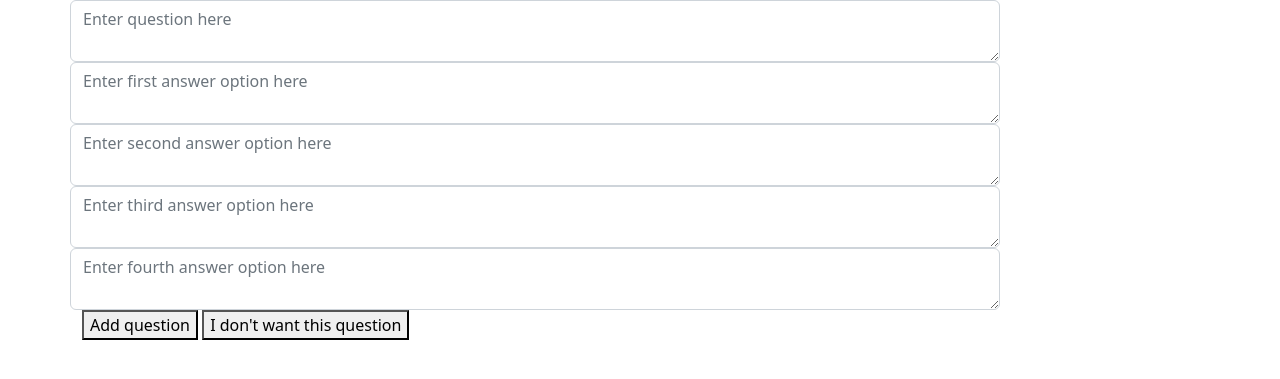
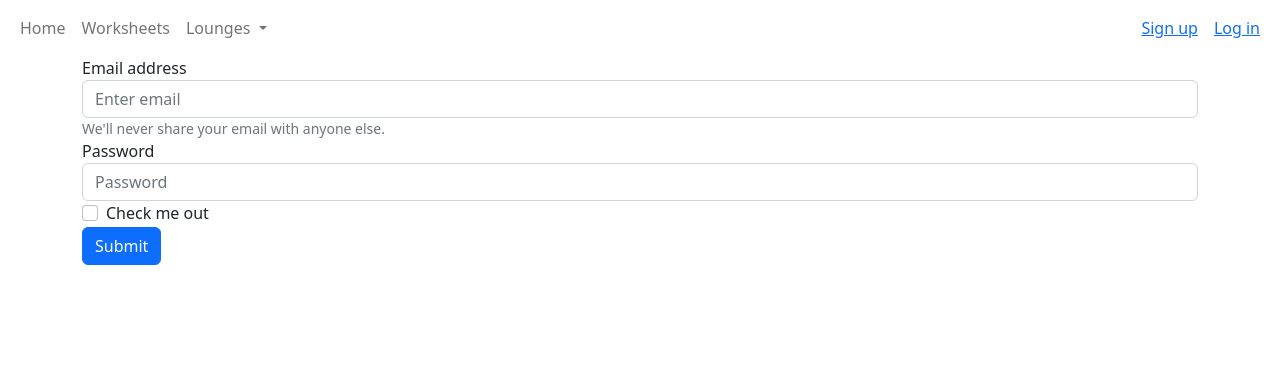
Before and after one commit to meyburdj/ela-worhseets, a Flask app: page /test in a window 1280 px wide. Shown: the top 379 px of the page. Run offline with Flask 3, Linux system fonts and the light colour scheme.

Commit message:
so much templating and other stuff

```diff
--- a/app.py
+++ b/app.py
@@ -2,13 +2,13 @@ import os
 from dotenv import load_dotenv
 
 from flask import Flask, render_template, request, flash, redirect, session, g, jsonify
-from flask_login import LoginManager
-from flask_debugtoolbar import DebugToolbarExtension
+from flask_login import LoginManager, login_user, UserMixin, logout_user, login_required
+# from flask_debugtoolbar import DebugToolbarExtension
 from sqlalchemy.exc import IntegrityError
 
-from forms import UserSignupForm, LoginForm
+from forms import UserSignupForm, LoginForm, CSRFProtectForm
 from models import db, connect_db, User
-from scrape import grantland_scrape
+from scrape import host_names, grantland_scrape, politico_scrape
 
 app = Flask(__name__)
 
@@ -30,14 +30,20 @@ app.config['SQLALCHEMY_DATABASE_URI'] = (
 app.config['SQLALCHEMY_ECHO'] = False
 app.config['DEBUG_TB_INTERCEPT_REDIRECTS'] = True
 app.config['SECRET_KEY'] = os.environ['SECRET_KEY']
-toolbar = DebugToolbarExtension(app)
+# toolbar = DebugToolbarExtension(app)
 
 connect_db(app)
 db.create_all()
 
+@app.before_request
+def add_csrf_form_to_all_pages():
+    """Before every route, add CSRF-only form to global object."""
+
+    g.csrf_form = CSRFProtectForm()
+
 @login_manager.user_loader
 def load_user(user_id):
-    return User.get(user_id)
+    return User.query.get(user_id)
 
 @app.get("/")
 def home():
@@ -60,14 +66,14 @@ def signup():
                 username=form.username.data,
                 password=form.password.data,
                 email=form.email.data,
-                bio=form.bio.data,
+                bio=form.bio.data or "",
                 image_url=form.image_url.data or User.image_url.default.arg,
             )
             db.session.commit()
 
         except IntegrityError:
             flash("Username already taken", 'danger')
-            return render_template('users/signup.html', form=form)
+            return render_template('user-signup.html', form=form)
 
         login_user(user)
 
@@ -76,7 +82,26 @@ def signup():
         return redirect("/")
 
     else:
-        return render_template('users/signup.html', form=form)
+        return render_template('user-signup.html', form=form)
+
+@app.route('/login', methods=['GET', 'POST'])
+def login():
+
+    form = LoginForm()
+
+    if form.validate_on_submit():
+        user = User.query.filter_by(username = form.username.data).first()
+        if user is not None and user.authenticate(form.username.data, form.password.data):
+            login_user(user)
+            return redirect("/")
+        flash('Invalid email address or Password.')
+    return render_template('user-login.html', form=form)
+
+@app.post("/logout")
+@login_required
+def logout():
+    logout_user()
+    return redirect("/")
 
 
 #############################################################################
@@ -86,7 +111,9 @@ def signup():
 def get_text():
     """ takes a request of a url and return text """
 
-    data = request.json
-    article_text = grantland_scrape(data["url"])
+    url = request.json["url"]
+    host_name = request.json["hostName"]
+    scrape_function = host_names[host_name]
+    article_text = scrape_function(url)
 
     return jsonify(article_text)
--- a/forms.py
+++ b/forms.py
@@ -5,12 +5,11 @@ from wtforms.validators import DataRequired, Email, Length, EqualTo
 
 
 class UserSignupForm(FlaskForm):
-    username = StringField('username', validators =[DataRequired()])
+    username = StringField('Username', validators =[DataRequired()])
     email = StringField('Email', validators=[DataRequired(),Email()])
-    bio = StringField('Bio')
-    password1 = PasswordField('Password', validators = [DataRequired(), Length(min=6)])
-    password2 = PasswordField('Confirm Password', validators = [DataRequired(),EqualTo('password1')])
-    submit = StringField('Register')
+    password = PasswordField('Password', validators = [DataRequired(), Length(min=6)])
+    password2 = PasswordField('Confirm Password', validators = [DataRequired(),EqualTo('password')])
+    bio = StringField('(Optional) Bio')
     image_url = StringField('(Optional) Image URL')
 
 class LoginForm(FlaskForm):
@@ -33,7 +32,8 @@ def get_redirect_target():
         if is_safe_url(target):
             return target
 
-
+class CSRFProtectForm(FlaskForm):
+    """Form just for CSRF Protection"""
 # class RedirectForm(Form):
 #     next = HiddenField()
 
--- a/scrape.py
+++ b/scrape.py
@@ -56,3 +56,11 @@ def politico_scrape(url):
 #     story_text = soup.select('.c-entry-content').get_text()
 
 #     return story_text
+
+
+
+
+host_names = {
+    'grantland.com': grantland_scrape,
+    'www.politico.com': politico_scrape
+}
--- a/static/app.js
+++ b/static/app.js
@@ -89,6 +89,10 @@ function appendEmptyLine(parent) {
 $("#text-input-btn").on("click", function (e) {
     e.preventDefault();
     $("#input-methods").addClass("d-none");
+    $("#raw-text-method").addClass("d-none");
+    $("#url-api-method").addClass("d-none");
+    $(".title").text($(".worksheet-title").val())
+    $('.title').attr('contenteditable', 'true')
     createWorksheetText($("#text-input").val());
     $worksheetContainer.append($("<div>", {
         class: "row",
@@ -118,7 +122,12 @@ $("#url-api-select").on("click", function () {
 //click that generates the text for the worksheet and the buttons to create questions/answers using the url method
 $("#url-submit-btn").on("click", async function (e) {
     e.preventDefault();
-    const url = $("#url-submit-form").val();
+    $("#input-methods").addClass("d-none");
+    $("#raw-text-method").addClass("d-none");
+    $("#url-api-method").addClass("d-none");
+    $(".title").text($(".worksheet-title").val())
+    $('.title').attr('contenteditable', 'true')
+    let url = $("#url-submit-form").val();
     const text = await getTextFromURL(url);
     createWorksheetText(text.data);
     createButtonRow()
@@ -277,3 +286,12 @@ function addMultipleChoiceQuestionForm() {
 </form>
     `)
 }
+
+
+$("#print-btn").on("click", function (e) {
+    e.preventDefault();
+    $(".navbar").addClass("d-none");
+    $(".close-btn").addClass("d-none");
+    $(".questions-print-btns").addClass("d-none");
+
+})
--- a/static/models.js
+++ b/static/models.js
@@ -5,8 +5,11 @@ const PORT = 5000;
 const BASE_URL = `http://127.0.0.1:${PORT}`;
 
 async function getTextFromURL(url) {
+    const urlObject = new URL(url);
+    const hostName = urlObject.hostname
     const response = await axios.post(`${BASE_URL}/api/get-article-text`, {
-        url
+        url,
+        hostName
     });
     return response;
 }
--- a/templates/base.html
+++ b/templates/base.html
@@ -0,0 +1,76 @@
+<html>
+<!DOCTYPE html>
+<html lang="en">
+
+<head>
+    <link href="app.css" rel="stylesheet" />
+    <link href="https://cdn.jsdelivr.net/npm/bootstrap@5.2.2/dist/css/bootstrap.min.css" rel="stylesheet"
+        integrity="sha384-Zenh87qX5JnK2Jl0vWa8Ck2rdkQ2Bzep5IDxbcnCeuOxjzrPF/et3URy9Bv1WTRi" crossorigin="anonymous">
+    <link href="https://www.unpkg.com/bootstrap-icons/font/bootstrap-icons.css" rel="stylesheet">
+    <meta charset="UTF-8">
+    <meta http-equiv="X-UA-Compatible" content="IE=edge">
+    <meta name="viewport" content="width=device-width, initial-scale=1.0">
+    <title>Learning Lounge</title>
+</head>
+
+<body>
+    <nav class="navbar navbar-expand">
+        <div class="container-fluid">
+
+            <ul class="navbar-nav mr-auto">
+                <li class="nav-item active">
+                    <a class="nav-link" href="/">Home</a>
+                </li>
+                <li class="nav-item">
+                    <a class="nav-link" href="/worksheets">Worksheets</a>
+                </li>
+                <li class="nav-item dropdown">
+                    <a class="nav-link dropdown-toggle" href="#" id="navbarDropdown" role="button"
+                        data-toggle="dropdown" aria-haspopup="true" aria-expanded="false">
+                        Lounges
+                    </a>
+                    <div class="dropdown-menu" aria-labelledby="navbarDropdown">
+                        <a class="dropdown-item" href="#">Teacher Lounges</a>
+                        <div class="dropdown-divider"></div>
+                        <a class="dropdown-item" href="#">Parent Lounges</a>
+                        <div class="dropdown-divider"></div>
+                        <a class="dropdown-item" href="#">Student Lounges</a>
+                    </div>
+                </li>
+
+            </ul>
+            <ul class="nav navbar-nav navbar-right ">
+
+                {% if current_user.is_authenticated %}
+                <li><a class="nav-link" href="/worksheets/{{current_user.name}}">My Worksheets</a></li>
+                <form method="POST" action="/logout">
+                    {{ g.csrf_form.hidden_tag() }}
+                    <li><button class="btn btn-info">logout</button></li>
+                </form>
+                {% else %}
+                <li class="nav-link"><a href="/signup">Sign up</a></li>
+                <li class="nav-link"><a href="/login">Log in</a></li>
+                {% endif %}
+
+            </ul>
+        </div>
+    </nav>
+    <div class="container">
+
+        {% for category, message in get_flashed_messages(with_categories=True) %}
+        <div class="alert alert-{{ category }}">{{ message }}</div>
+        {% endfor %}
+
+        {% block content %}
+        {% endblock %}
+
+    </div>
+    <script src="https://unpkg.com/jquery"></script>
+    <script src="https://unpkg.com/axios/dist/axios.js"></script>
+    <script src="static/models.js"></script>
+    <script src="static/app.js"></script>
+
+
+</body>
+
+</html>
--- a/templates/test.html
+++ b/templates/test.html
@@ -1,49 +1,22 @@
-<html>
-<!DOCTYPE html>
-<html lang="en">
+{%extends 'base.html'%}
 
-<head>
-    <link href="app.css" rel="stylesheet" />
-    <link href="https://cdn.jsdelivr.net/npm/bootstrap@5.2.2/dist/css/bootstrap.min.css" rel="stylesheet"
-        integrity="sha384-Zenh87qX5JnK2Jl0vWa8Ck2rdkQ2Bzep5IDxbcnCeuOxjzrPF/et3URy9Bv1WTRi" crossorigin="anonymous">
-    <link href="https://www.unpkg.com/bootstrap-icons/font/bootstrap-icons.css" rel="stylesheet">
-    <meta charset="UTF-8">
-    <meta http-equiv="X-UA-Compatible" content="IE=edge">
-    <meta name="viewport" content="width=device-width, initial-scale=1.0">
-    <title>Document</title>
-</head>
+{%block content%}
+<form>
+    <div class="form-group">
+        <label for="exampleInputEmail1">Email address</label>
+        <input type="email" class="form-control" id="exampleInputEmail1" aria-describedby="emailHelp"
+            placeholder="Enter email">
+        <small id="emailHelp" class="form-text text-muted">We'll never share your email with anyone else.</small>
+    </div>
+    <div class="form-group">
+        <label for="exampleInputPassword1">Password</label>
+        <input type="password" class="form-control" id="exampleInputPassword1" placeholder="Password">
+    </div>
+    <div class="form-check">
+        <input type="checkbox" class="form-check-input" id="exampleCheck1">
+        <label class="form-check-label" for="exampleCheck1">Check me out</label>
+    </div>
+    <button type="submit" class="btn btn-primary">Submit</button>
+</form>
 
-<body>
-    <div class="container">
-        <div class="response-question-text row col-10">
-            <textarea class="form-control response-question-input " type="text"
-                placeholder="Enter question here"></textarea>
-            <textarea class="form-control response-question-input " type="text"
-                placeholder="Enter first answer option here"></textarea>
-            <textarea class="form-control response-question-input " type="text"
-                placeholder="Enter second answer option here"></textarea>
-            <textarea class="form-control response-question-input " type="text"
-                placeholder="Enter third answer option here"></textarea>
-            <textarea class="form-control response-question-input " type="text"
-                placeholder="Enter fourth answer option here"></textarea>
-
-            <div class="row">
-                <div class="col-sm-10">
-                    <button id="response-question-add-btn" type="button">Add question</button>
-                    <button id="response-question-undo-btn" type="button">I don't want this question</button>
-                </div>
-            </div>
-
-        </div>
-    </div>
-    <script src="https://unpkg.com/jquery"></script>
-    <script src="https://unpkg.com/axios/dist/axios.js"></script>
-    <!-- <script src="static/app.js"></script> -->
-    <!-- <script src="/Ubuntu/home/meyburdj/personal_projects/elaWorkSheets//static/app.js"></script> -->
-    <script src="static/app.js"></script>
-
-</body>
-
-</html>
-
-</html>
+{%endblock%}
```
Also changed, not shown: models.py (+15 -3 lines), templates/index.html (+24 -29 lines), templates/user-login.html (added, +26 -0 lines), templates/user-signup.html (+28 -0 lines), templates/users-login.html (deleted).
